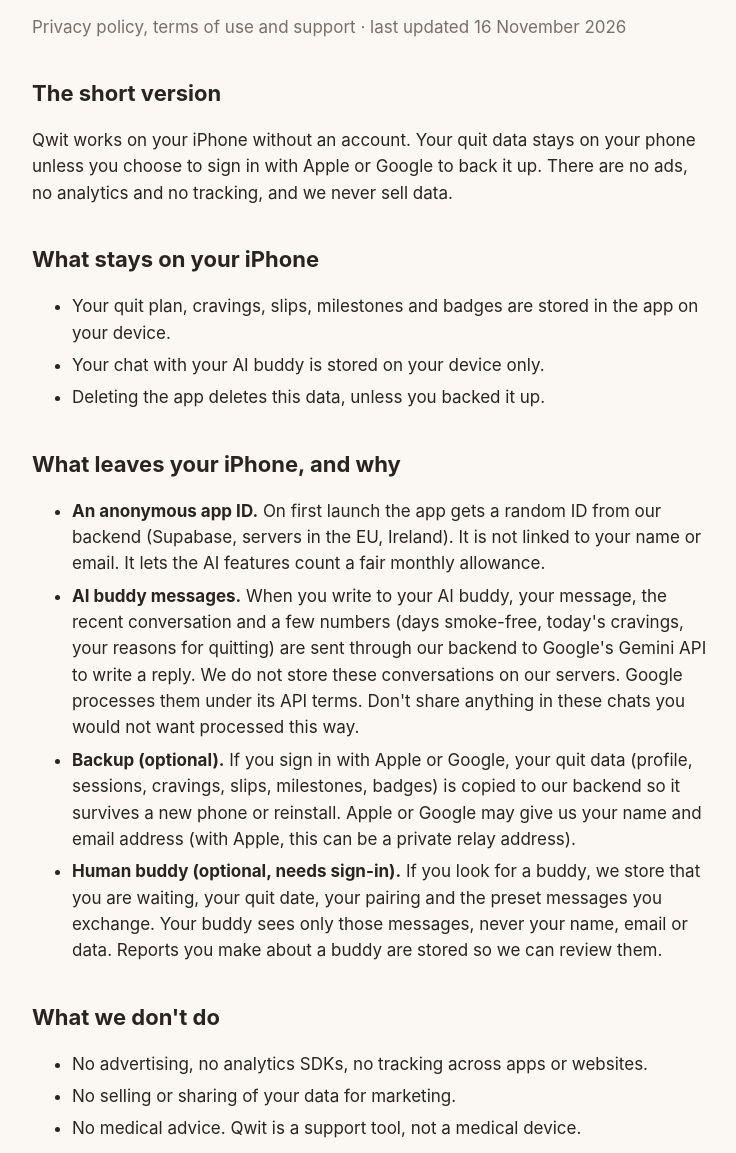
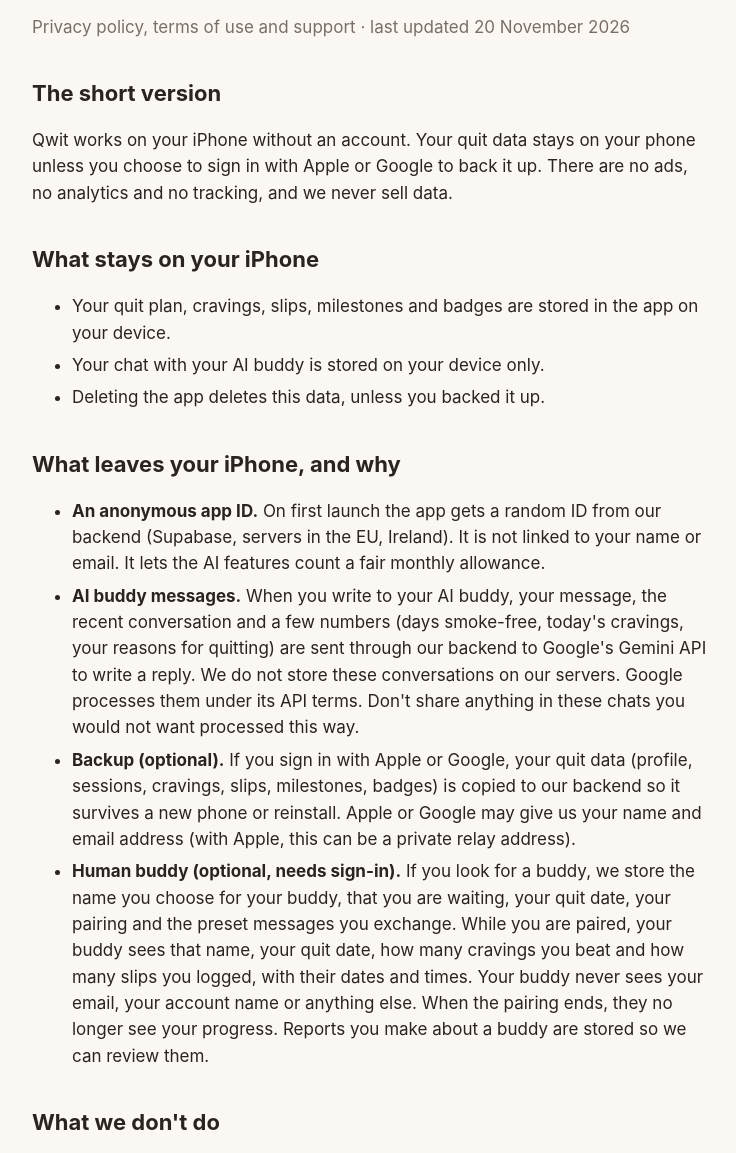
Before and after one commit to jonasschueler00/qwit-app, a plain HTML site: page index.html in a window 1280 px wide. Shown: the part 104-1257 px from the top of the page, without its empty margins (268-1004 px from the left). Drawn offline with Linux system fonts and the light colour scheme.

Commit message:
Privacy policy: buddy sees your chosen name and quit progress, 20 Nov 2026

```diff
--- a/index.html
+++ b/index.html
@@ -20,7 +20,7 @@
 <body>
 <main>
   <h1>Qwit</h1>
-  <p class="muted">Privacy policy, terms of use and support · last updated 16 November 2026</p>
+  <p class="muted">Privacy policy, terms of use and support · last updated 20 November 2026</p>
 
   <h2>The short version</h2>
   <p>Qwit works on your iPhone without an account. Your quit data stays on your phone unless you choose to sign in with Apple or Google to back it up. There are no ads, no analytics and no tracking, and we never sell data.</p>
@@ -37,7 +37,7 @@
     <li><strong>An anonymous app ID.</strong> On first launch the app gets a random ID from our backend (Supabase, servers in the EU, Ireland). It is not linked to your name or email. It lets the AI features count a fair monthly allowance.</li>
     <li><strong>AI buddy messages.</strong> When you write to your AI buddy, your message, the recent conversation and a few numbers (days smoke-free, today's cravings, your reasons for quitting) are sent through our backend to Google's Gemini API to write a reply. We do not store these conversations on our servers. Google processes them under its API terms. Don't share anything in these chats you would not want processed this way.</li>
     <li><strong>Backup (optional).</strong> If you sign in with Apple or Google, your quit data (profile, sessions, cravings, slips, milestones, badges) is copied to our backend so it survives a new phone or reinstall. Apple or Google may give us your name and email address (with Apple, this can be a private relay address).</li>
-    <li><strong>Human buddy (optional, needs sign-in).</strong> If you look for a buddy, we store that you are waiting, your quit date, your pairing and the preset messages you exchange. Your buddy sees only those messages, never your name, email or data. Reports you make about a buddy are stored so we can review them.</li>
+    <li><strong>Human buddy (optional, needs sign-in).</strong> If you look for a buddy, we store the name you choose for your buddy, that you are waiting, your quit date, your pairing and the preset messages you exchange. While you are paired, your buddy sees that name, your quit date, how many cravings you beat and how many slips you logged, with their dates and times. Your buddy never sees your email, your account name or anything else. When the pairing ends, they no longer see your progress. Reports you make about a buddy are stored so we can review them.</li>
   </ul>
 
   <h2>What we don't do</h2>
```
